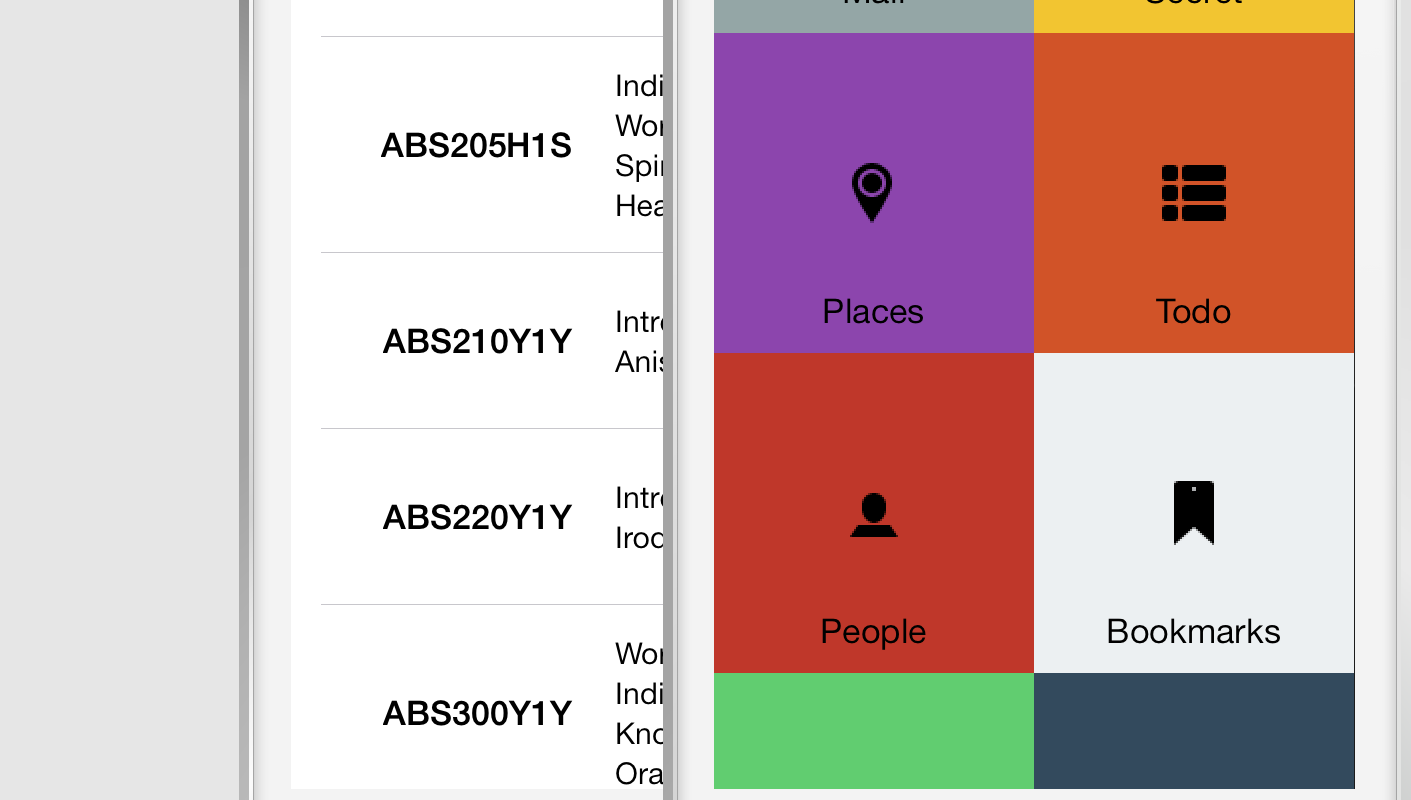
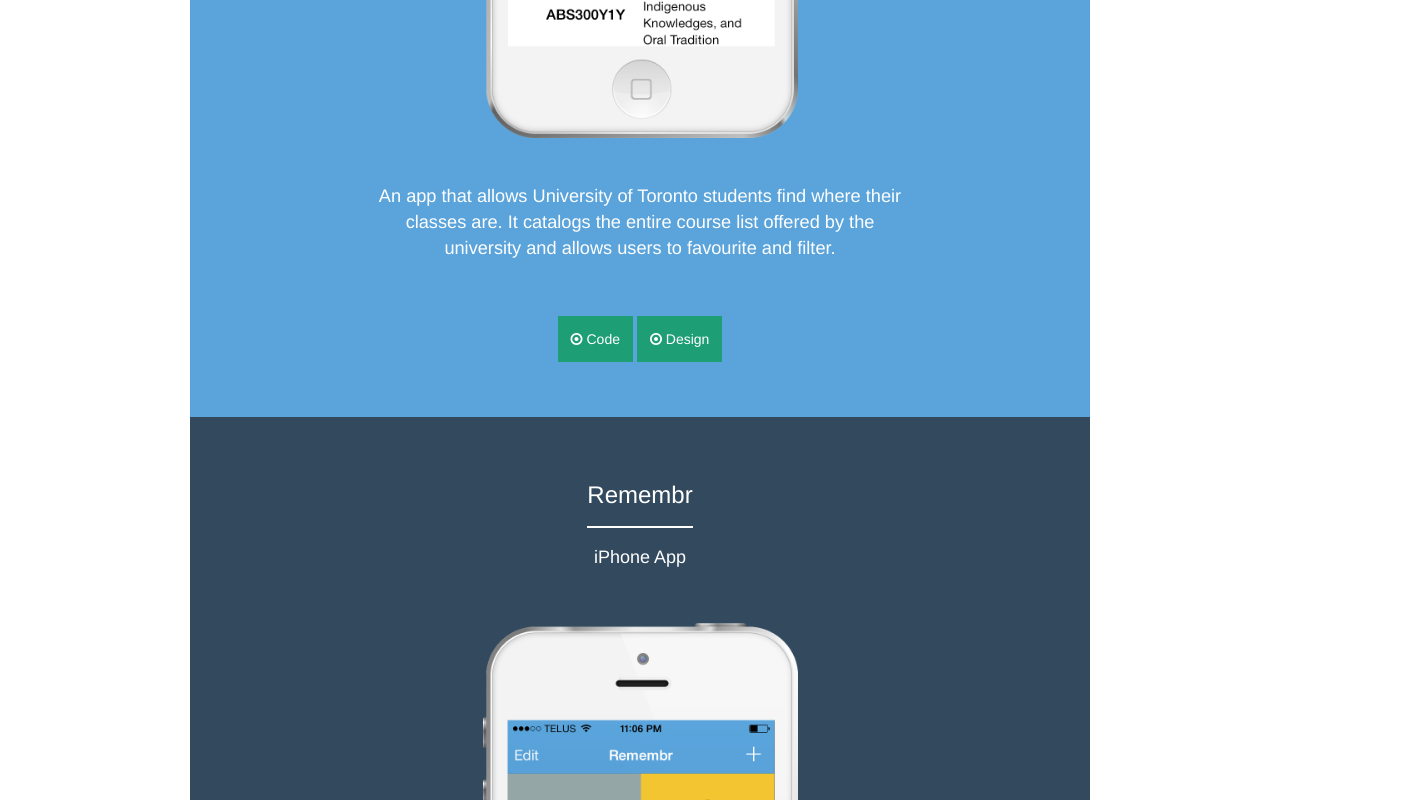
Before and after one commit to ishanthukral/ishanthukral.github.io, a plain HTML site: page index.html in a window 1280 px wide. Shown: the part 1600-2400 px from the top of the page, 1411 px wide, since content can reach past the window. Drawn offline with Linux system fonts and the light colour scheme.

Commit message:
ui fixes

```diff
--- a/dist/css/main.css
+++ b/dist/css/main.css
@@ -25,11 +25,14 @@
 ***************/
 .banner-container
 {
-	background-image: url(../../assets/images/banner-big.jpg);
-	background-position: center;
+	/*background-image: url(../../assets/images/banner-big.jpg);
+	background-position: center;*/
 }
 .banner
 {
+	background-image: url(../../assets/images/banner-big.jpg);
+	background-position: center;
+
 	color: #272822;
 	font-weight: bold;
 	padding-top: 5%;
@@ -48,7 +51,7 @@
 ***************/
 .social
 {
-	min-width: 100%;
+	/*min-width: 100%;*/
 }
 .social a:link{
 	text-decoration: none;
@@ -131,10 +134,12 @@
 ***************/
 .about-container
 {
-	background-color: #ECF0F1;
+	/*background-color: #ECF0F1;*/
 }
 .about
 {
+	background-color: #ECF0F1;
+
 	color: #44556A;
 	font-weight: bolder;
 	font-size: 1.5em;
@@ -163,12 +168,15 @@
 ***************/
 .project-container
 {
-	background-color: #E6E6E6;
-	text-align: center;
+	/*background-color: #E6E6E6;
+	text-align: center;*/
 }
 .projects
 {
-	padding: 5% 2%;
+	background-color: #E6E6E6;
+	text-align: center;
+
+	padding: 3% 0 0 0;
 }
 .projects a
 {
@@ -190,8 +198,8 @@
 {
 	font-size: 1.3em;
 	padding-top: 5%;
-	padding-left: 10%;
-	padding-right: 10%;
+	padding-left: 20%;
+	padding-right: 20%;
 }
 .projects .work
 {
@@ -205,17 +213,6 @@
 	display: inline-block;
 	padding: 1.5%;
 }
-@media only screen and (max-width: 768px) {
-	.projects
-	{
-		padding: 5% 0 0 0;
-	}
-	.projects .description
-	{
-		padding-left: 20%;
-		padding-right: 20%;
-	}
-}
 @media only screen and (max-width: 500px) {
 	.projects .description
 	{
@@ -224,18 +221,6 @@
 	}
 }
 
-.projects .wmc
-{
-	border-bottom: 1px solid #595959;
-	border-right: 1px solid #595959;
-	padding-bottom: 2%;
-}
-.projects .wmc img
-{
-	padding-top: 5%;
-	max-height: 60%;
-}
-@media only screen and (max-width: 768px) {
 .projects .wmc
 {
 	border-bottom: none;
@@ -247,7 +232,7 @@
 .projects .wmc img
 {
 	padding-top: 5%;
-	max-height: 60%;
+	max-width: 35%;
 }
 .projects .wmc a
 {
@@ -263,25 +248,18 @@
 	padding-bottom: 2%;
 	border-bottom: 2px solid white;
 }
-}
 
-.projects .remembr
-{
-	border-bottom: 1px solid #595959;
-	padding-bottom: 2%;
-}
-.projects .remembr img
-{
-	padding-top: 5%;
-	max-height: 60%;
-}
-@media only screen and (max-width: 768px) {
 .projects .remembr
 {
 	border-bottom: none;
 	background: #334A5E;
 	color: white;
 	padding: 5% 0;
+}
+.projects .remembr img
+{
+	padding-top: 5%;
+	max-width: 35%;
 }
 .projects .remembr a
 {
@@ -297,24 +275,18 @@
 	padding-bottom: 2%;
 	border-bottom: 2px solid white;
 }
-}
 
-.projects .bt
-{
-	border-right: 1px solid #595959;
-}
-.projects .bt img
-{
-	padding-top: 5%;
-	max-height: 32%;
-}
-@media only screen and (max-width: 768px) {
 .projects .bt
 {
 	border-right: none;
 	background: #27AE60;
 	color: white;
 	padding: 5% 0;
+}
+.projects .bt img
+{
+	padding-top: 5%;
+	max-width: 70%;
 }
 .projects .bt .work p
 {
@@ -334,7 +306,6 @@
 	padding-bottom: 2%;
 	border-bottom: 2px solid white;
 }
-}
 
 /***************
 	Footer
--- a/index.html
+++ b/index.html
@@ -75,7 +75,7 @@
 			<div class="headline col-sm-12">
 				<h2>Projects</h2>
 			</div>
-			<div class="wmc col-sm-6">
+			<div class="wmc col-sm-12">
 				<div class="head">
 				<a href="http://wmcapp.com"><h3>Where's My Class</h3></a>
 				<h4>iPhone App</h4>
@@ -87,7 +87,7 @@
 					<p><i class="fa fa-dot-circle-o"></i> Design</p>
 				</div>
 			</div>
-			<div class="remembr col-sm-6">
+			<div class="remembr col-sm-12">
 				<a href="http://remembrapp.com"><h3>Remembr</h3></a>
 				<h4>iPhone App</h4>
 				<img src="assets/images/remembr-screenshot.png">
@@ -97,7 +97,7 @@
 					<p><i class="fa fa-dot-circle-o"></i> Design</p>
 				</div>
 			</div>
-			<div class="bt col-sm-6">
+			<div class="bt col-sm-12">
 				<h3>Backbone / Rotten Tomatoes</h3>
 				<h4>Web App</h4>
 				<img src="assets/images/bt-screenshot.png">
```
Also changed, not shown: 1 other file. Lines whose indentation alone changed are shown as unchanged.
